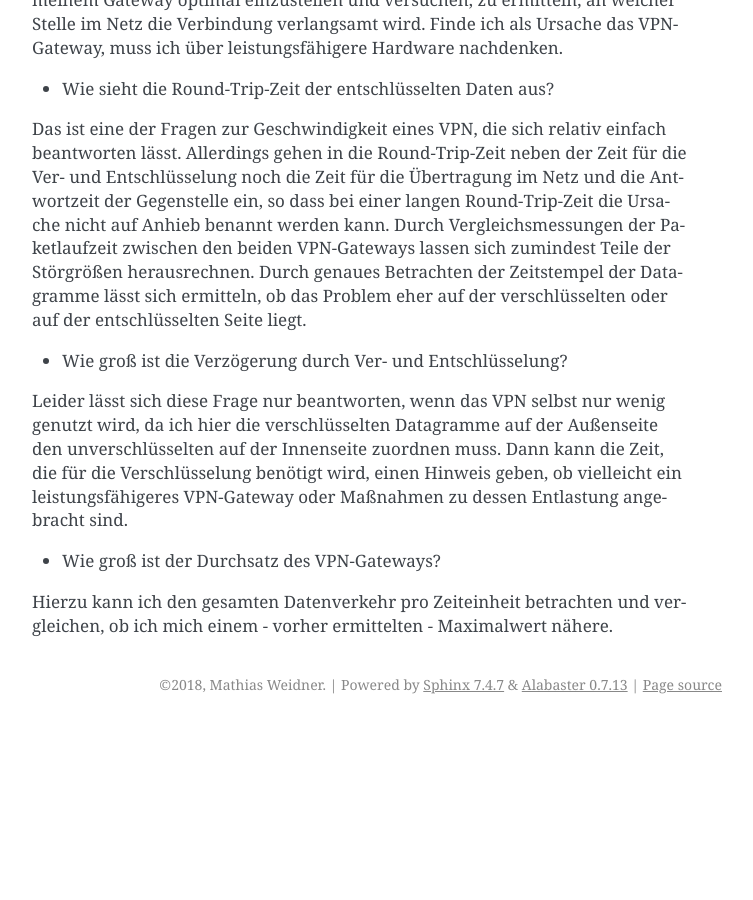
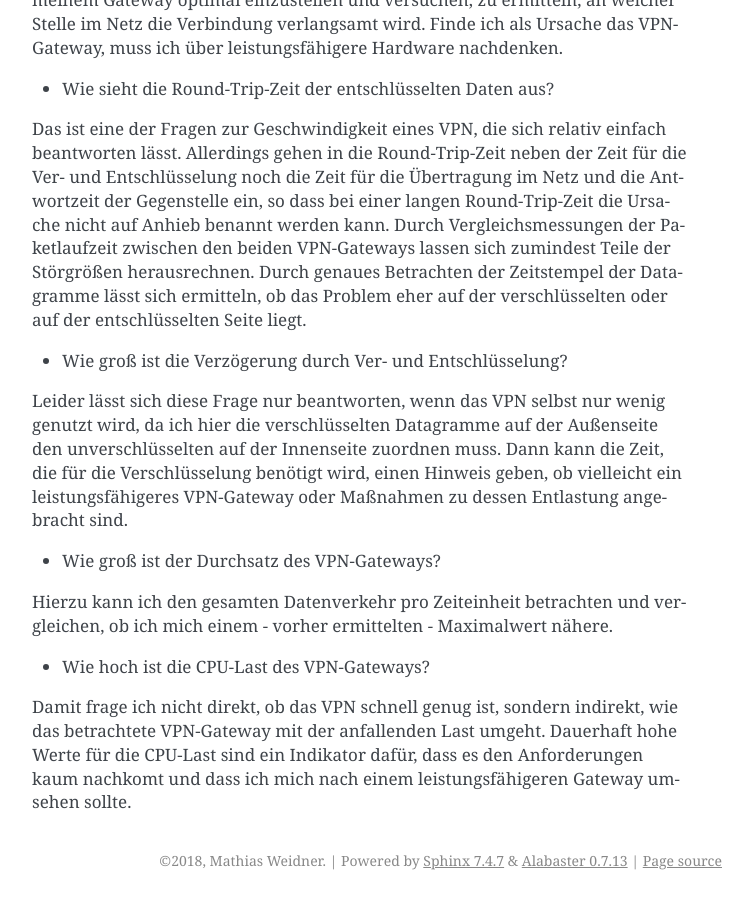
Before and after one commit to matwei-books/Fehlersuche-bei-IPsec-VPN-mit-IKEv2, a Sphinx documentation site: the page built from source/vorgehen/fragen.rst, in a window 1280 px wide and 900 px high, scrolled down 5223 px. Shown: the whole window, without its empty margins (388-1141 px from the left). Built offline with Sphinx 7.4.7, drawn with Linux system fonts in a browser that asks for light colours; before the commit the page ends 5947 px from its top, so only the background shows below that.

Commit message:
CPU-Last als Kriterium erwähnen

```diff
--- a/source/vorgehen/fragen.rst
+++ b/source/vorgehen/fragen.rst
@@ -302,3 +302,13 @@ ob vielleicht ein leistungsfähigeres VPN-Gateway oder Maßnahmen zu dessen Entl
 
 Hierzu kann ich den gesamten Datenverkehr pro Zeiteinheit betrachten
 und vergleichen, ob ich mich einem - vorher ermittelten - Maximalwert nähere.
+
+- Wie hoch ist die CPU-Last des VPN-Gateways?
+
+Damit frage ich nicht direkt,
+ob das VPN schnell genug ist,
+sondern indirekt,
+wie das betrachtete VPN-Gateway mit der anfallenden Last umgeht.
+Dauerhaft hohe Werte für die CPU-Last sind ein Indikator dafür,
+dass es den Anforderungen kaum nachkomt
+und dass ich mich nach einem leistungsfähigeren Gateway umsehen sollte.
```
